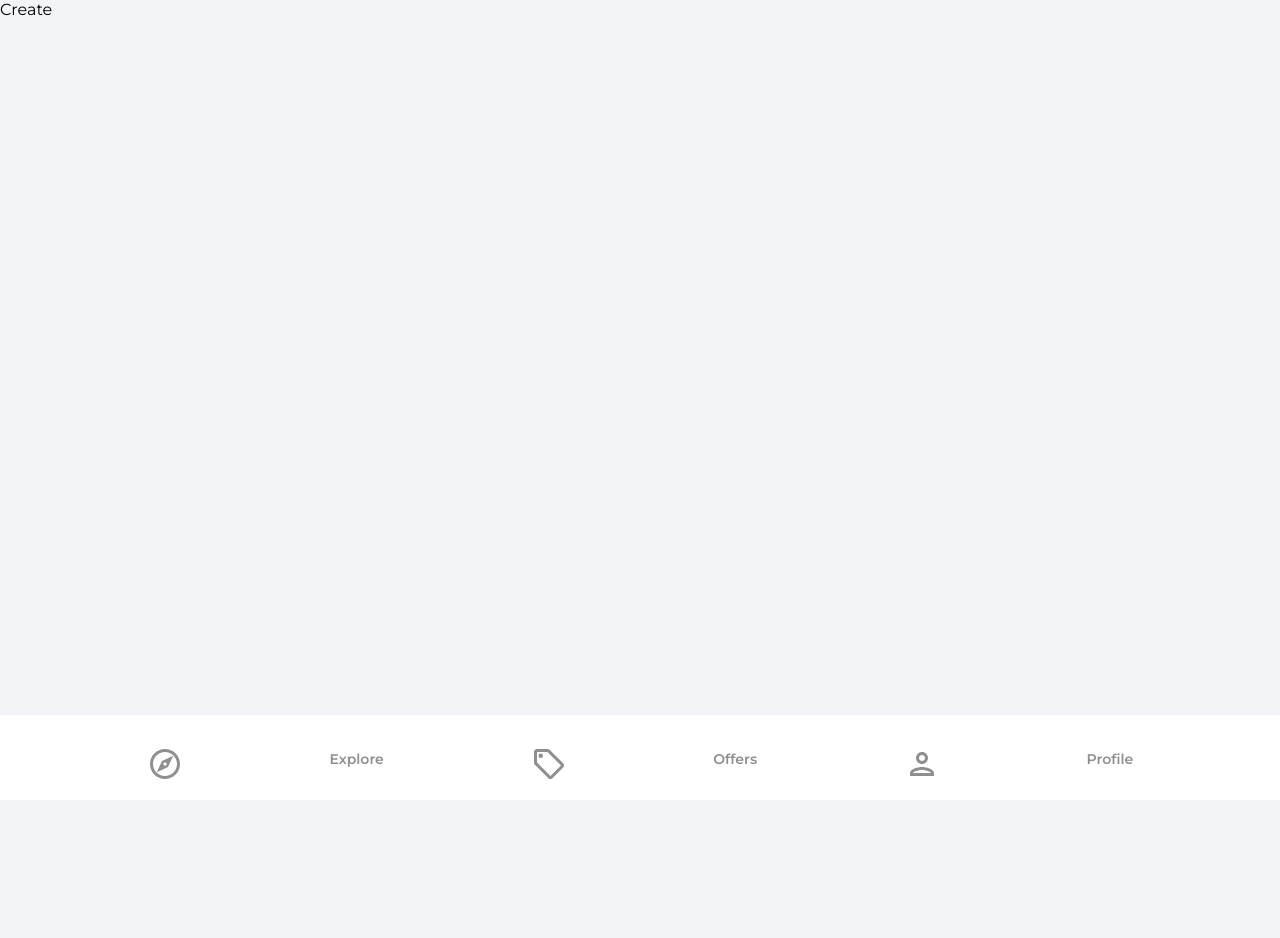
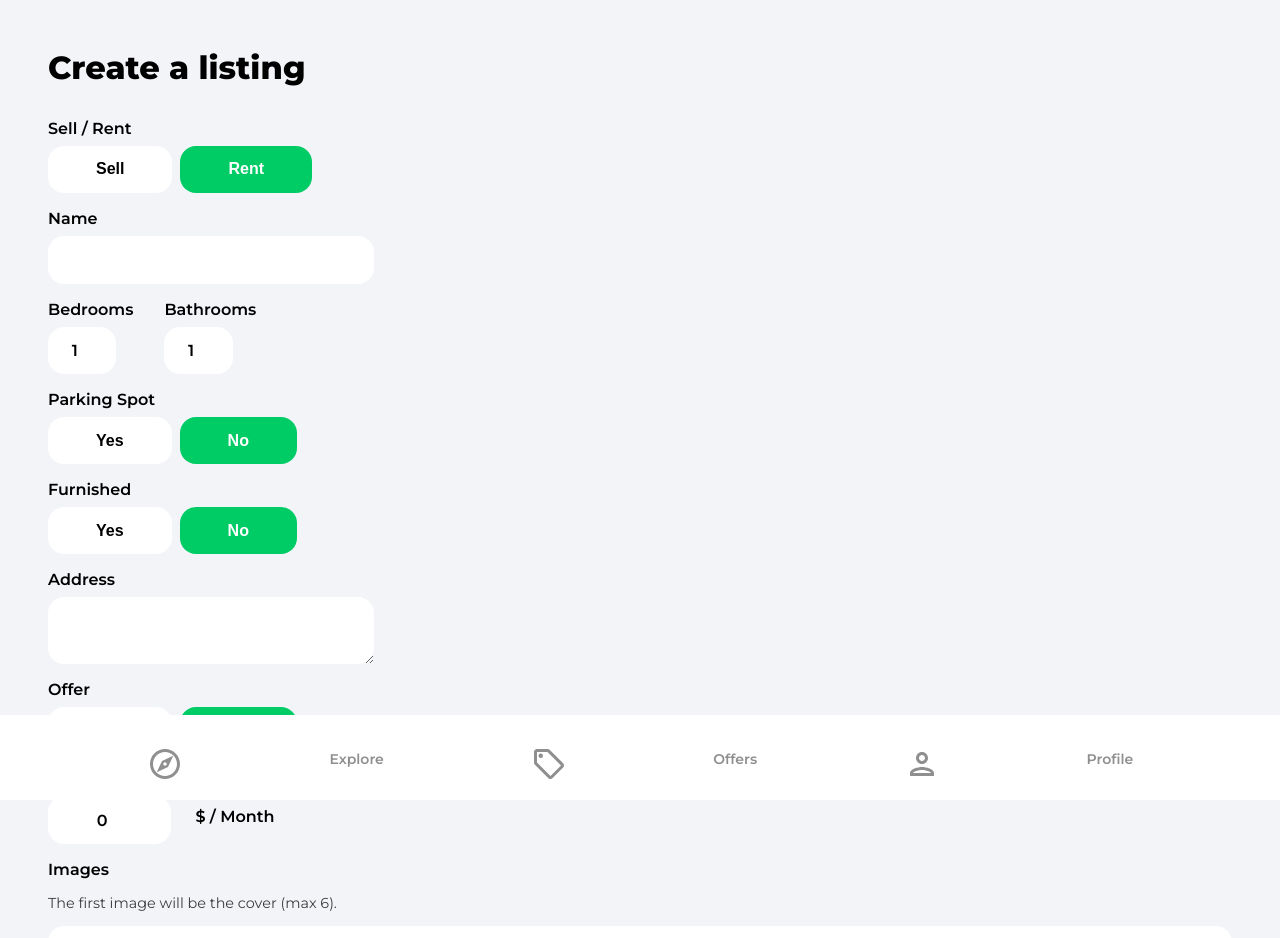
Before and after one commit to ZKaptan/house-market-place, a React (Create React App) app: page /create-listing in a window 1280 px wide. Shown: the top 938 px of the page. Before the commit the page ends 800 px from the top, so only its background shows below. Built offline with nearby package versions, Linux system fonts and the light colour scheme; no server answers; sample sign-in values are in the browser's storage.

Commit message:
Form page set up

```diff
--- a/src/pages/CreateListing.jsx
+++ b/src/pages/CreateListing.jsx
@@ -4,7 +4,7 @@
 import Spinner from "../components/Spinner";
 
 const CreateListing = () => {
-	const [geoLocation, setGetLocation] = useState(true);
+	const [geoLocationEnabled, setGetLocationEnabled] = useState(true);
 	const [loading, setLoading] = useState(false);
 	const [formData, setFormData] = useState({
 		type: "rent",
@@ -21,6 +21,22 @@
 		latitude: 0,
 		longitude: 0,
 	});
+
+	const {
+		type,
+		name,
+		bedrooms,
+		bathrooms,
+		parking,
+		furnished,
+		address,
+		regularPrice,
+		discountedPrice,
+		images,
+		offer,
+		latitude,
+		longitude,
+	} = formData;
 
 	const auth = getAuth();
 	const navigate = useNavigate();
@@ -47,8 +63,246 @@
 
 		// eslint-disable-next-line react-hooks/exhaustive-deps
 	}, [navigate, auth]);
+	const onSubmit = (e) => {
+		e.preventDefault();
+		console.log(formData);
+	};
 
-	return loading ? <Spinner /> : <div>Create</div>;
+	const onMutate = (e) => {
+		let boolean = null;
+		if (e.target.value === "true") {
+			boolean = true;
+		}
+		if (e.target.value === "false") {
+			boolean = false;
+		}
+		// Files
+		if (e.target.files) {
+			setFormData((prevState) => ({ ...prevState, images: e.target.files }));
+		}
+		// Text/Booleans/Numbers
+		if (!e.target.files) {
+			setFormData((prevState) => ({
+				...prevState,
+				[e.target.id]: boolean ?? e.target.value,
+			}));
+		}
+	};
+
+	return (
+		<div className="profile">
+			<header>
+				<p className="pageHeader">Create a listing</p>
+			</header>
+			<main>
+				<form onSubmit={onSubmit}>
+					<label className="formLabel">Sell / Rent</label>
+					<div className="formButtons">
+						<button
+							type="button"
+							className={type === "sale" ? "formButtonActive" : "formButton"}
+							id="type"
+							value="sale"
+							onClick={onMutate}
+						>
+							Sell
+						</button>
+						<button
+							type="button"
+							className={type === "rent" ? "formButtonActive" : "formButton"}
+							id="type"
+							value="rent"
+							onClick={onMutate}
+						>
+							Rent
+						</button>
+					</div>
+					<label className="formLabel">Name</label>
+					<input
+						type="text"
+						className="formInputName"
+						id="name"
+						value={name}
+						onChange={onMutate}
+						maxLength="32"
+						minLength="10"
+						required
+					/>
+
+					<div className="formRooms flex">
+						<div>
+							<label className="formLabel">Bedrooms</label>
+							<input
+								className="formInputSmall"
+								type="number"
+								id="bedrooms"
+								value={bedrooms}
+								onChange={onMutate}
+								min="1"
+								max="50"
+								required
+							/>
+						</div>
+						<div>
+							<label className="formLabel">Bathrooms</label>
+							<input
+								className="formInputSmall"
+								type="number"
+								id="bathrooms"
+								value={bathrooms}
+								onChange={onMutate}
+								min="1"
+								max="50"
+								required
+							/>
+						</div>
+					</div>
+					<label className="formLabel">Parking Spot</label>
+					<div className="formButtons">
+						<button
+							className={parking ? "formButtonActive" : "formButton"}
+							type="button"
+							id="parking"
+							value={true}
+							onClick={onMutate}
+							min="1"
+							max="50"
+						>
+							Yes
+						</button>
+						<button
+							className={
+								!parking && parking !== null ? "formButtonActive" : "formButton"
+							}
+						>
+							No
+						</button>
+					</div>
+
+					<label className="formLabel">Furnished</label>
+					<div className="formButtons">
+						<button
+							className={furnished ? "formButtonActive" : "formButton"}
+							type="button"
+							id="furnished"
+							value={true}
+							onClick={onMutate}
+						>
+							Yes
+						</button>
+						<button
+							className={
+								!furnished && furnished !== null
+									? "formButtonActive"
+									: "formButton"
+							}
+							type="button"
+							id="furnished"
+							value={false}
+							onClick={onMutate}
+						>
+							No
+						</button>
+					</div>
+
+					<label className="formLabel">Address</label>
+					<textarea
+						className="formInputAddress"
+						id="address"
+						value={address}
+						type="text"
+						onChange={onMutate}
+						required
+					></textarea>
+					{!geoLocationEnabled && (
+						<div className="formLatLng flex">
+							<div>
+								<label className="formLabel">Latitude</label>
+								<input
+									className="formInputSmall"
+									type="number"
+									id="latitude"
+									value={latitude}
+									onChange={onMutate}
+									required
+								/>
+							</div>
+						</div>
+					)}
+
+					<label className="formLabel">Offer</label>
+					<div className="formButtons">
+						<button
+							className={offer ? "formButtonActive" : "formButton"}
+							id="offer"
+							value={true}
+							onClick={onMutate}
+						>
+							Yes
+						</button>
+						<button
+							className={
+								!offer && offer !== null ? "formButtonActive" : "formButton"
+							}
+							type="button"
+							id="offer"
+							value={false}
+							onClick={onMutate}
+						>
+							No
+						</button>
+					</div>
+					<label className="formLabel">Regular Price</label>
+					<div className="formPriceDiv">
+						<input
+							type="number"
+							value={regularPrice}
+							min="50"
+							max="75000000"
+							id="regularPrice"
+							onChange={onMutate}
+							required
+							className="formInputSmall"
+						/>
+						{type === "rent" && <p className="formPriceText">$ / Month</p>}
+					</div>
+
+					{offer && (
+						<>
+							<label className="formLabel">Discounted Price</label>
+							<input
+								className="formInputSmall"
+								type="number"
+								id="discountedPrice"
+								value={discountedPrice}
+								onChange={onMutate}
+								min="50"
+								max="75000000"
+								required={offer}
+							/>
+						</>
+					)}
+					<label className="formLabel">Images</label>
+					<p className="imagesInfo">
+						The first image will be the cover (max 6).
+					</p>
+					<input
+						type="file"
+						className="formInputFile"
+						id="images"
+						onChange={onMutate}
+						max="6"
+						accept=".jpg,.png,.jpeg"
+						multiple
+						required
+					/>
+					<button type="submit" className="primaryButton createListingButton">
+						Create Listing
+					</button>
+				</form>
+			</main>
+		</div>
+	);
 };
 
 export default CreateListing;
```
